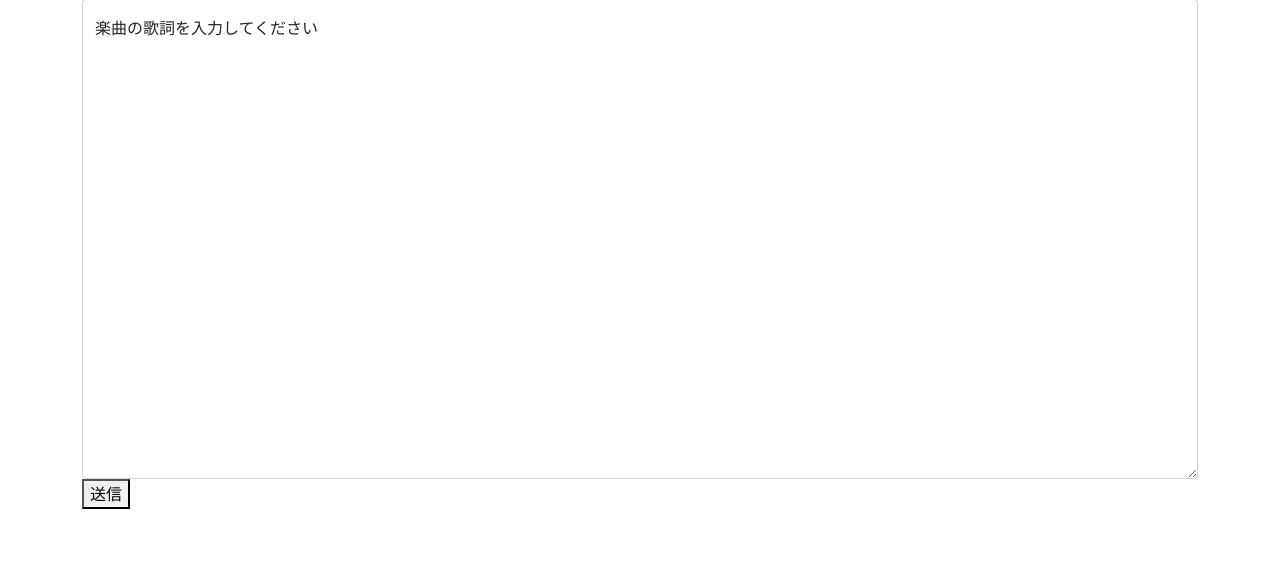
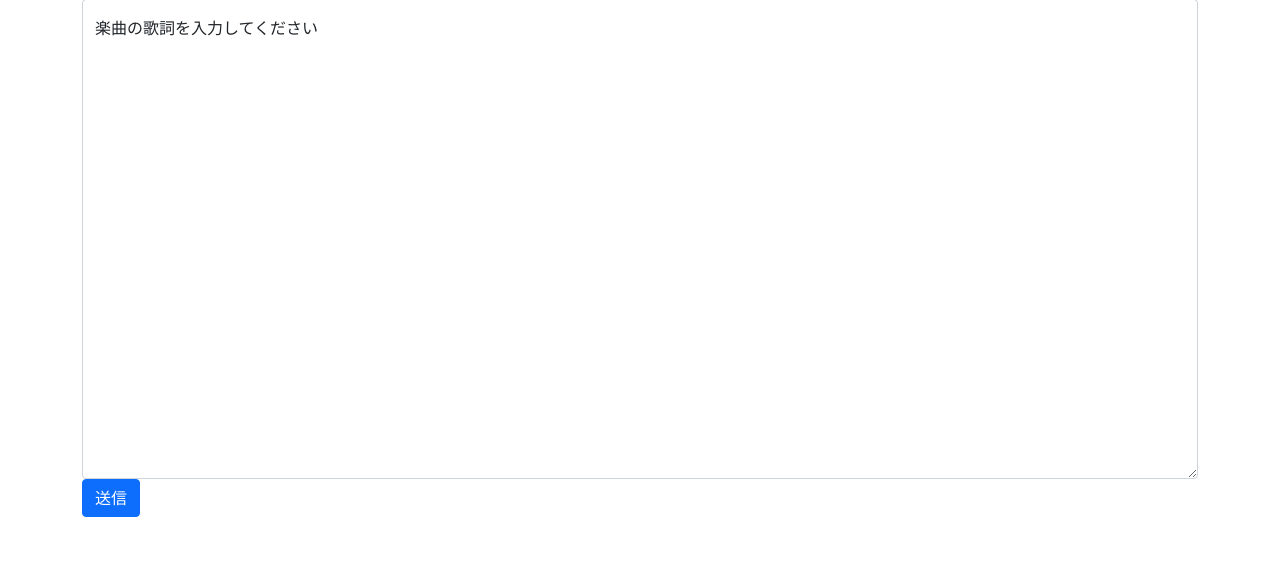
Before and after one commit to tkdshi/lylicsapp, a Django app: page / in a window 1280 px wide. Shown: the part 103-682 px from the top of the page. Run offline with Django 3.2, Linux system fonts and the light colour scheme.

Commit message:
Update index.html

```diff
--- a/hello/templates/index.html
+++ b/hello/templates/index.html
@@ -12,7 +12,7 @@
         <textarea class="form-control" placeholder="Leave a comment here" id="floatingTextarea2" style="height: 30em"></textarea>
         <label for="floatingTextarea2">楽曲の歌詞を入力してください</label>
       </div>
-      <button type="submit" class=".btn-primary">送信</button>
+      <button type="submit" class="btn btn-primary">送信</button>
     </div>
 </div>
 {% endblock %}
```
